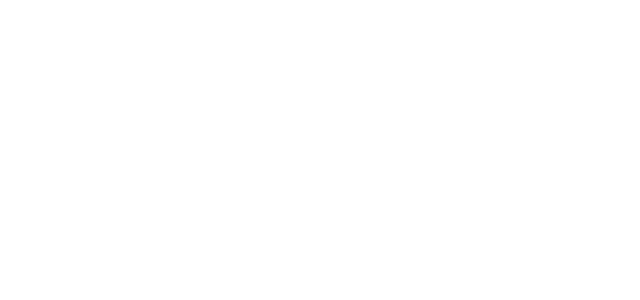
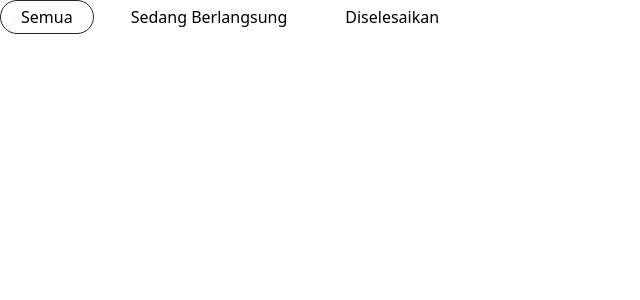
Before and after one commit to FS-1-Skilvul/Sahabat-UMKM, a React (Vite) app in the folder frontend/: page /kelas-saya in a window 1280 px wide. Before the commit this address had no page. Shown: the top 300 px of the page, without its empty margins (0-640 px from the left). Built offline with nearby package versions, Linux system fonts and the light colour scheme; a web font is replaced by a local one.

Commit message:
create kelas saya page

```diff
--- a/frontend/src/App.jsx
+++ b/frontend/src/App.jsx
@@ -11,6 +11,7 @@
 import DashboardUser from "./pages/DashboardUser";
 import Pembayaran from "./pages/Pembayaran";
 import HalamanKelas from "./pages/HalamanKelas";
+import KelasSaya from "./pages/KelasSaya";
 
 function App() {
   return (
@@ -25,6 +26,7 @@
         <Route path="/search/:id" element={<DetailKelas />} />
         <Route path="/payment" element={<Pembayaran />} />
         <Route path="/kelas" element={<HalamanKelas />} />
+        <Route path="/kelas-saya" element={<KelasSaya />} />
         {/* <Route path="/admin">
          {userRole === 'admin' ? <AdminPage /> : <Redirect to="/login" />}
        </Route>
--- /dev/null
+++ b/frontend/src/pages/KelasSaya.jsx
@@ -0,0 +1,42 @@
+import { useState } from "react";
+
+export default function KelasSaya() {
+  const [activeFilter, setActiveFilter] = useState("semua");
+
+  const handleFilterClick = (filter) => {
+    setActiveFilter(filter);
+  };
+
+  return (
+    <div>
+      <div className="flex gap-4">
+        <div
+          className={`px-5 py-1 rounded-3xl border ${
+            activeFilter == "semua" ? "border-gray-800" : "border-transparent"
+          }  w-fit cursor-pointer`}
+          onClick={() => handleFilterClick("semua")}
+        >
+          <span>Semua</span>
+        </div>
+        <div
+          className={`px-5 py-1 rounded-3xl border ${
+            activeFilter == "berlangsung"
+              ? "border-gray-800"
+              : "border-transparent"
+          }  w-fit cursor-pointer`}
+          onClick={() => handleFilterClick("berlangsung")}
+        >
+          <span>Sedang Berlangsung</span>
+        </div>
+        <div
+          className={`px-5 py-1 rounded-3xl border ${
+            activeFilter == "selesai" ? "border-gray-800" : "border-transparent"
+          }  w-fit cursor-pointer`}
+          onClick={() => handleFilterClick("selesai")}
+        >
+          <span>Diselesaikan</span>
+        </div>
+      </div>
+    </div>
+  );
+}
```
